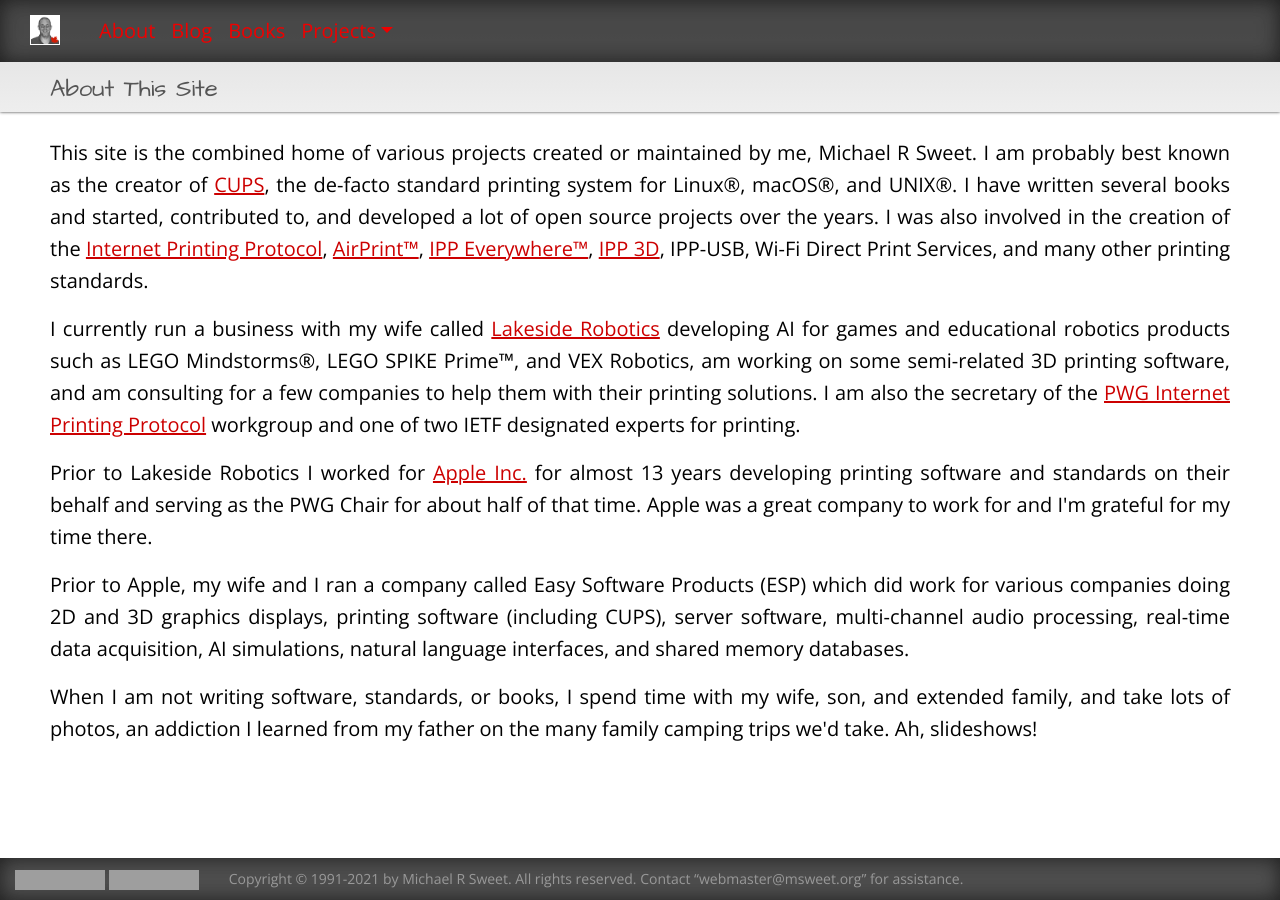
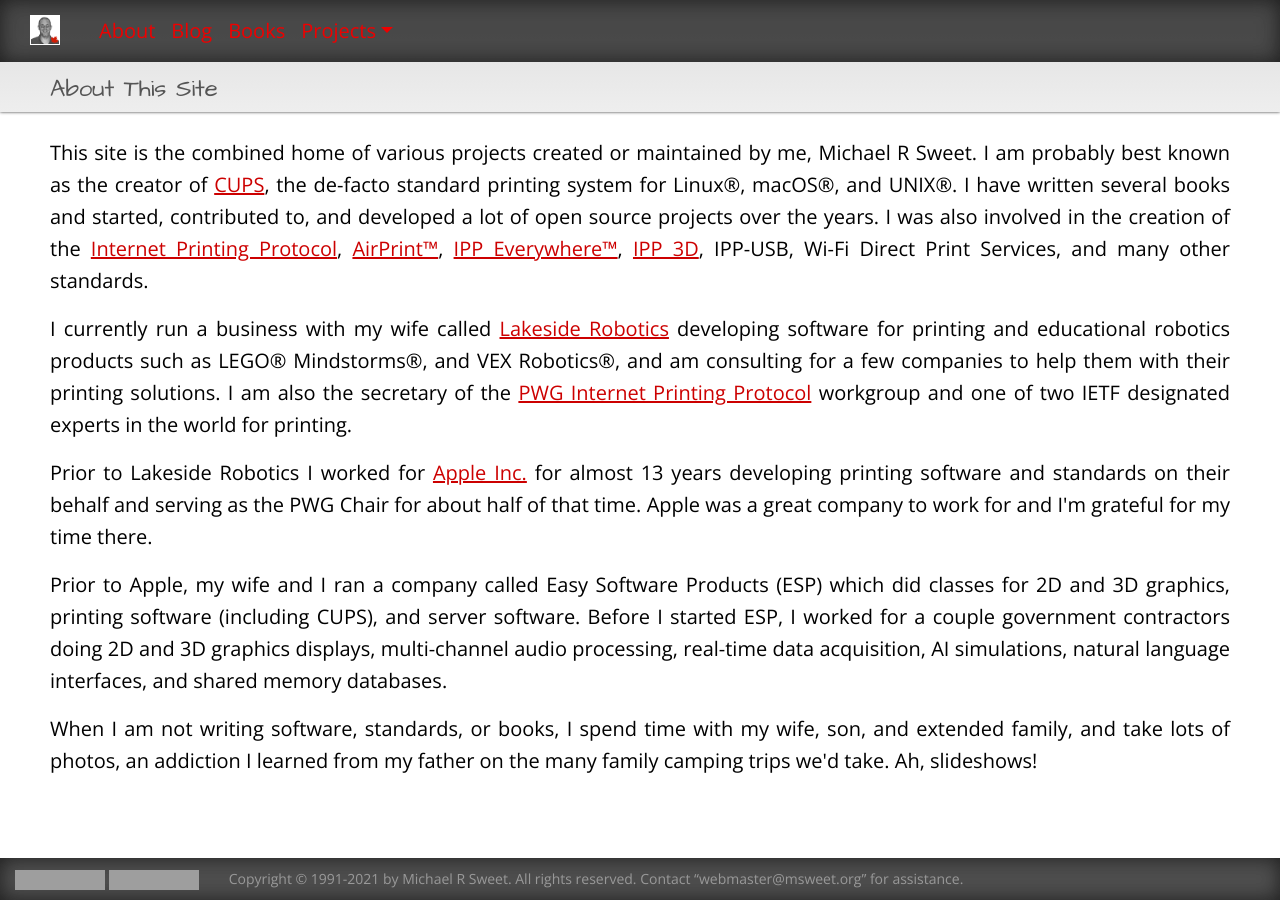
Before and after one commit to michaelrsweet/michaelrsweet.github.com, a Jekyll site: the page built from about.html, in a window 1280 px wide. Built offline with Jekyll 4.4.1, drawn with Linux system fonts in a browser that asks for light colours; grey boxes are pictures that could not be loaded.

Commit message:
Tweak about page.

```diff
--- a/about.html
+++ b/about.html
@@ -13,10 +13,10 @@
 <div class="container-fluid">
   <div class="row">
     <div class="col-sm-12">
-      <p class="justify">This site is the combined home of various projects created or maintained by me, Michael R Sweet. I am probably best known as the creator of <a href="https://openprinting.github.io/cups/">CUPS</a>, the de-facto standard printing system for Linux®, macOS®, and UNIX®. I have written several books and started, contributed to, and developed a lot of open source projects over the years. I was also involved in the creation of the <a href="https://www.pwg.org/ipp/index.html">Internet Printing Protocol</a>, <a href="https://support.apple.com/en-us/HT201311">AirPrint&trade;</a>, <a href="https://www.pwg.org/ipp/everywhere.html">IPP Everywhere&trade;</a>, <a href="https://www.pwg.org/3d/index.html">IPP 3D</a>, IPP-USB, Wi-Fi Direct Print Services, and many other printing standards.</p>
-      <p class="justify">I currently run a business with my wife called <a href="https://lakesiderobotics.ca/">Lakeside Robotics</a> developing AI for games and educational robotics products such as LEGO Mindstorms®, LEGO SPIKE Prime™, and VEX Robotics, am working on some semi-related 3D printing software, and am consulting for a few companies to help them with their printing solutions. I am also the secretary of the <a href="https://www.pwg.org/ipp/">PWG Internet Printing Protocol</a> workgroup and one of two IETF designated experts for printing.</p>
+      <p class="justify">This site is the combined home of various projects created or maintained by me, Michael R Sweet. I am probably best known as the creator of <a href="https://openprinting.github.io/cups/">CUPS</a>, the de-facto standard printing system for Linux®, macOS®, and UNIX®. I have written several books and started, contributed to, and developed a lot of open source projects over the years. I was also involved in the creation of the <a href="https://www.pwg.org/ipp/index.html">Internet Printing Protocol</a>, <a href="https://support.apple.com/en-us/HT201311">AirPrint™</a>, <a href="https://www.pwg.org/ipp/everywhere.html">IPP Everywhere™</a>, <a href="https://www.pwg.org/3d/index.html">IPP 3D</a>, IPP-USB, Wi-Fi Direct Print Services, and many other standards.</p>
+      <p class="justify">I currently run a business with my wife called <a href="https://lakesiderobotics.ca/">Lakeside Robotics</a> developing software for printing and educational robotics products such as LEGO® Mindstorms®, and VEX Robotics®, and am consulting for a few companies to help them with their printing solutions. I am also the secretary of the <a href="https://www.pwg.org/ipp/">PWG Internet Printing Protocol</a> workgroup and one of two IETF designated experts in the world for printing.</p>
       <p class="justify">Prior to Lakeside Robotics I worked for <a href="https://www.apple.com/">Apple Inc.</a> for almost 13 years developing printing software and standards on their behalf and serving as the PWG Chair for about half of that time. Apple was a great company to work for and I'm grateful for my time there.</p>
-      <p class="justify">Prior to Apple, my wife and I ran a company called Easy Software Products (ESP) which did work for various companies doing 2D and 3D graphics displays, printing software (including CUPS), server software, multi-channel audio processing, real-time data acquisition, AI simulations, natural language interfaces, and shared memory databases.</p>
+      <p class="justify">Prior to Apple, my wife and I ran a company called Easy Software Products (ESP) which did classes for 2D and 3D graphics, printing software (including CUPS), and server software. Before I started ESP, I worked for a couple government contractors doing 2D and 3D graphics displays, multi-channel audio processing, real-time data acquisition, AI simulations, natural language interfaces, and shared memory databases.</p>
       <p class="justify">When I am not writing software, standards, or books, I spend time with my wife, son, and extended family, and take lots of photos, an addiction I learned from my father on the many family camping trips we'd take. Ah, slideshows!</p>
     </div>
   </div>
```
